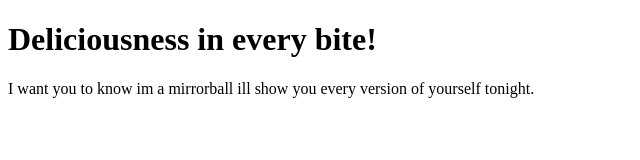
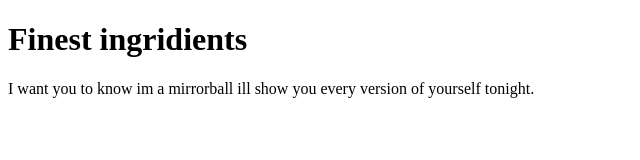
Before and after one commit to DexterAstorga12/NewProject123, a plain HTML site: page index.htm in a window 1280 px wide. Shown: the whole page, without its empty margins (0-640 px from the left). Drawn offline with Linux system fonts and the light colour scheme.

Commit message:
Update index.htm header

```diff
--- a/index.htm
+++ b/index.htm
@@ -2,7 +2,7 @@
 <html>
 <body>
 
-<h1>Deliciousness in every bite!</h1>
+<h1>Finest ingridients</h1>
 <p>I want you to know im a mirrorball ill show you
 every version of yourself tonight.</p>
 
```
